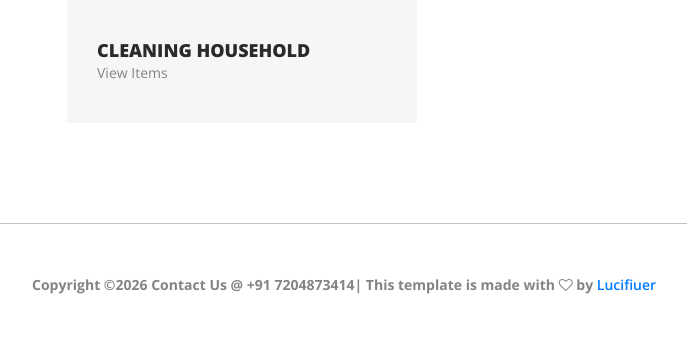
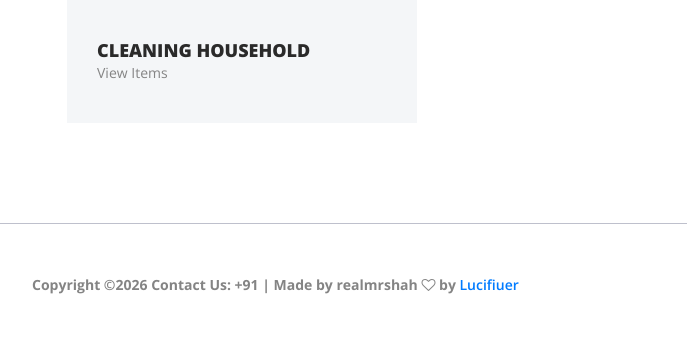
Before and after one commit to realmrshah/LuxsMercatus, a PHP site: page /category.php in a window 1280 px wide. Shown: the part 735-1080 px from the top of the page, without its empty margins (18-705 px from the left). Run offline with PHP 8.4, Linux system fonts and the light colour scheme; data comes from the database, SQL or seed files in the repository.

Commit message:
Update category.php

```diff
--- a/category.php
+++ b/category.php
@@ -160,7 +160,7 @@ $result=select("SELECT DISTINCT category FROM items" );
                     <div class="footer-text">
                         <p>
                             <!-- Link back to Colorlib can't be removed. Template is licensed under CC BY 3.0. -->
-Copyright &copy;<script>document.write(new Date().getFullYear());</script> Contact Us @ +91 7204873414| This template is made with <i class="fa fa-heart-o" aria-hidden="true"></i> by <a href="https://instagram.com/_.hedonist._" target="_blank">Lucifiuer</a>
+Copyright &copy;<script>document.write(new Date().getFullYear());</script> Contact Us: +91 | Made by realmrshah <i class="fa fa-heart-o" aria-hidden="true"></i> by <a href="https://instagram.com/_.hedonist._" target="_blank">Lucifiuer</a>
 <!-- Link back to Colorlib can't be removed. Template is licensed under CC BY 3.0. -->
                         </p>
                     </div>
```
